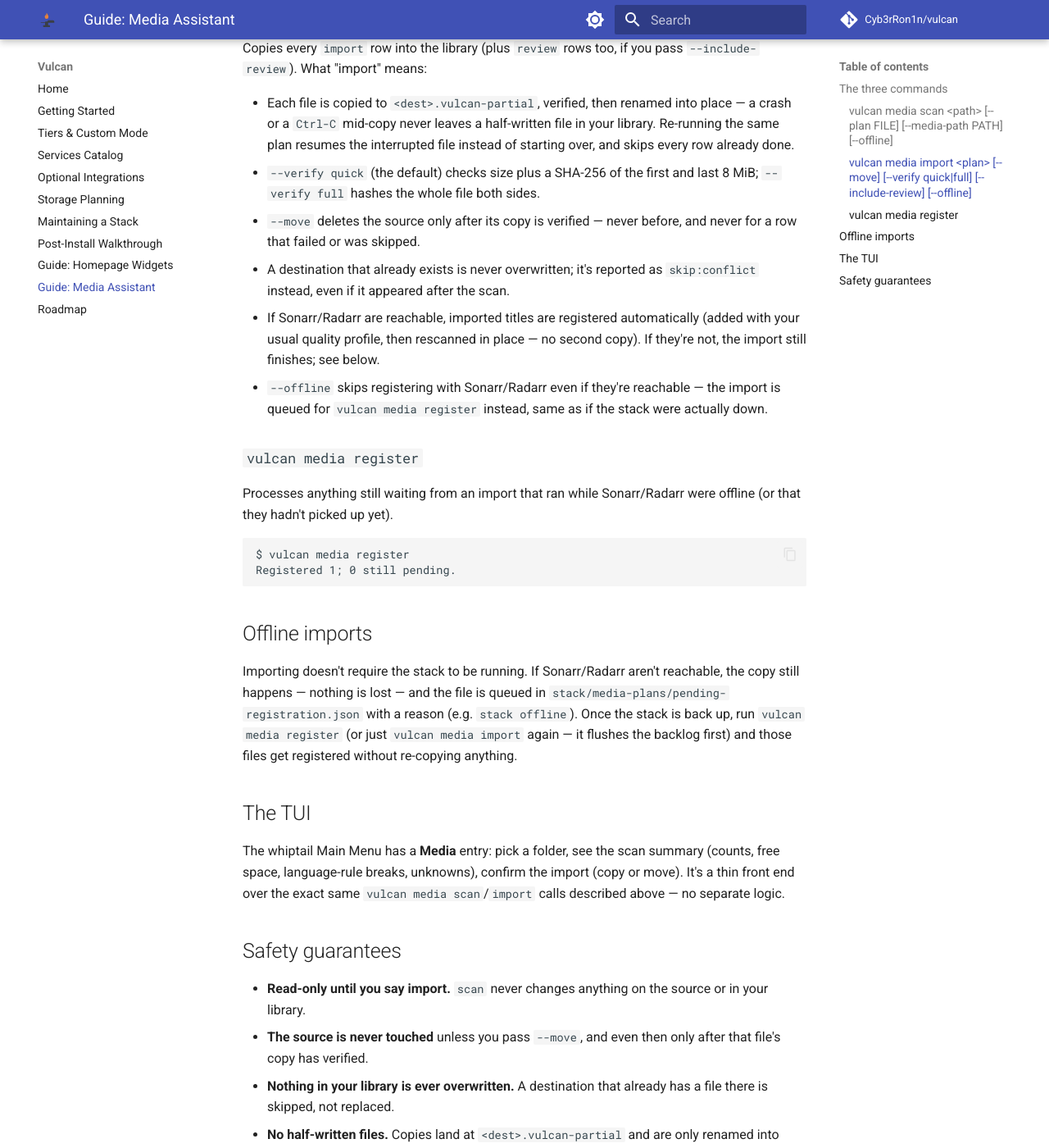
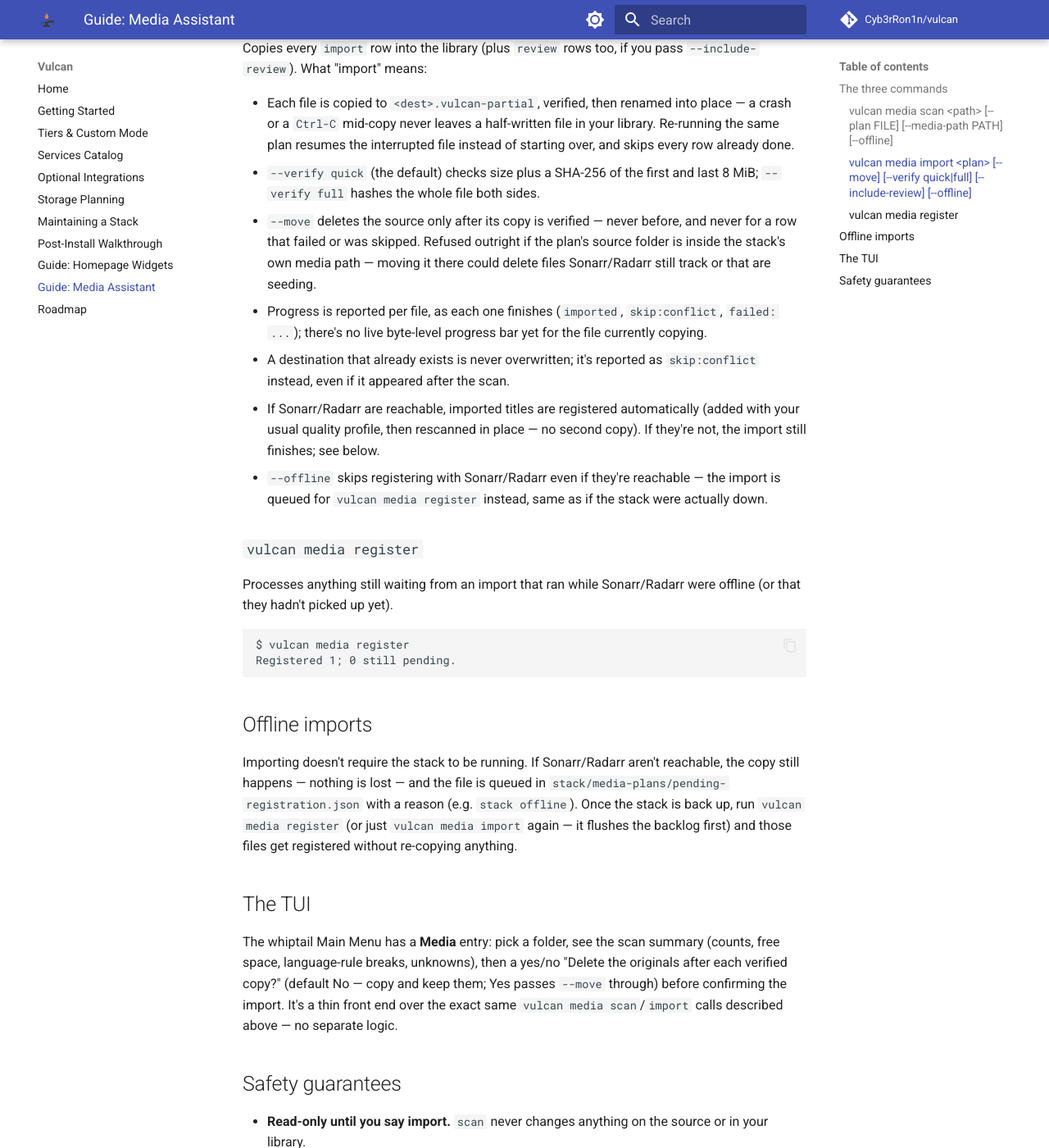
Before and after one commit to Cyb3rRon1n/vulcan, an MkDocs documentation site: the page built from docs/guides/media-assistant.md, in a window 1280 px wide and 1400 px high, scrolled down 1775 px. Shown: the whole window at 82% size. Built offline with MkDocs 1.6.1 and Material for MkDocs 9.7.7, drawn with Linux system fonts in a browser that asks for light colours; comment, search, counter and statistics services are not loaded.

Commit message:
docs(media): TUI delete-originals prompt, --move safety, per-file progress
Document the new "Delete the originals after each verified copy?" TUI
prompt, the --move refusal when the plan's source is inside the stack's
media path, and that import progress is reported per finished file (no
live byte-level progress bar yet).

```diff
--- a/docs/guides/media-assistant.md
+++ b/docs/guides/media-assistant.md
@@ -87,7 +87,12 @@ pass `--include-review`). What "import" means:
 - `--verify quick` (the default) checks size plus a SHA-256 of the first and
   last 8 MiB; `--verify full` hashes the whole file both sides.
 - `--move` deletes the source only after its copy is verified — never before,
-  and never for a row that failed or was skipped.
+  and never for a row that failed or was skipped. Refused outright if the
+  plan's source folder is inside the stack's own media path — moving it
+  there could delete files Sonarr/Radarr still track or that are seeding.
+- Progress is reported per file, as each one finishes (`imported`,
+  `skip:conflict`, `failed: ...`); there's no live byte-level progress bar
+  yet for the file currently copying.
 - A destination that already exists is never overwritten; it's reported as
   `skip:conflict` instead, even if it appeared after the scan.
 - If Sonarr/Radarr are reachable, imported titles are registered automatically
@@ -119,9 +124,11 @@ get registered without re-copying anything.
 ## The TUI
 
 The whiptail Main Menu has a **Media** entry: pick a folder, see the scan
-summary (counts, free space, language-rule breaks, unknowns), confirm the
-import (copy or move). It's a thin front end over the exact same `vulcan
-media scan`/`import` calls described above — no separate logic.
+summary (counts, free space, language-rule breaks, unknowns), then a yes/no
+"Delete the originals after each verified copy?" (default No — copy and
+keep them; Yes passes `--move` through) before confirming the import. It's a
+thin front end over the exact same `vulcan media scan`/`import` calls
+described above — no separate logic.
 
 ## Safety guarantees
 
```
